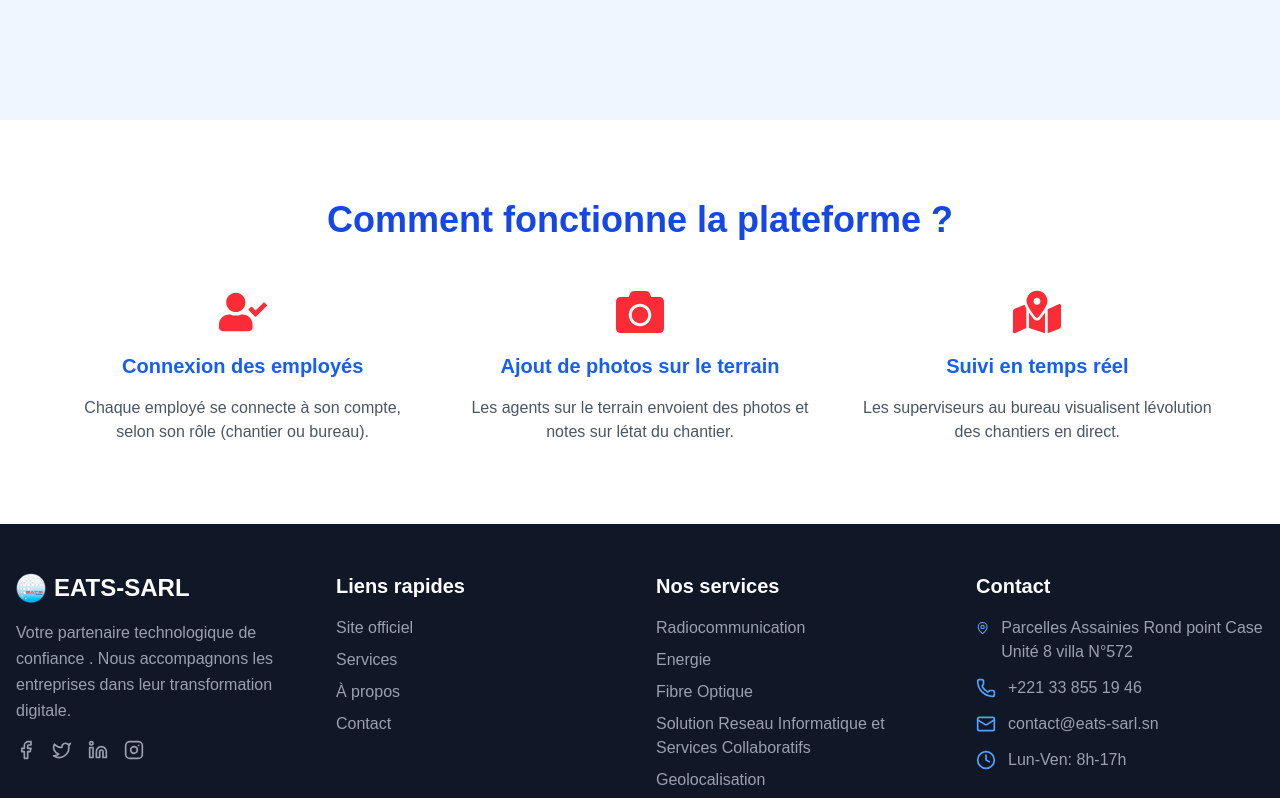
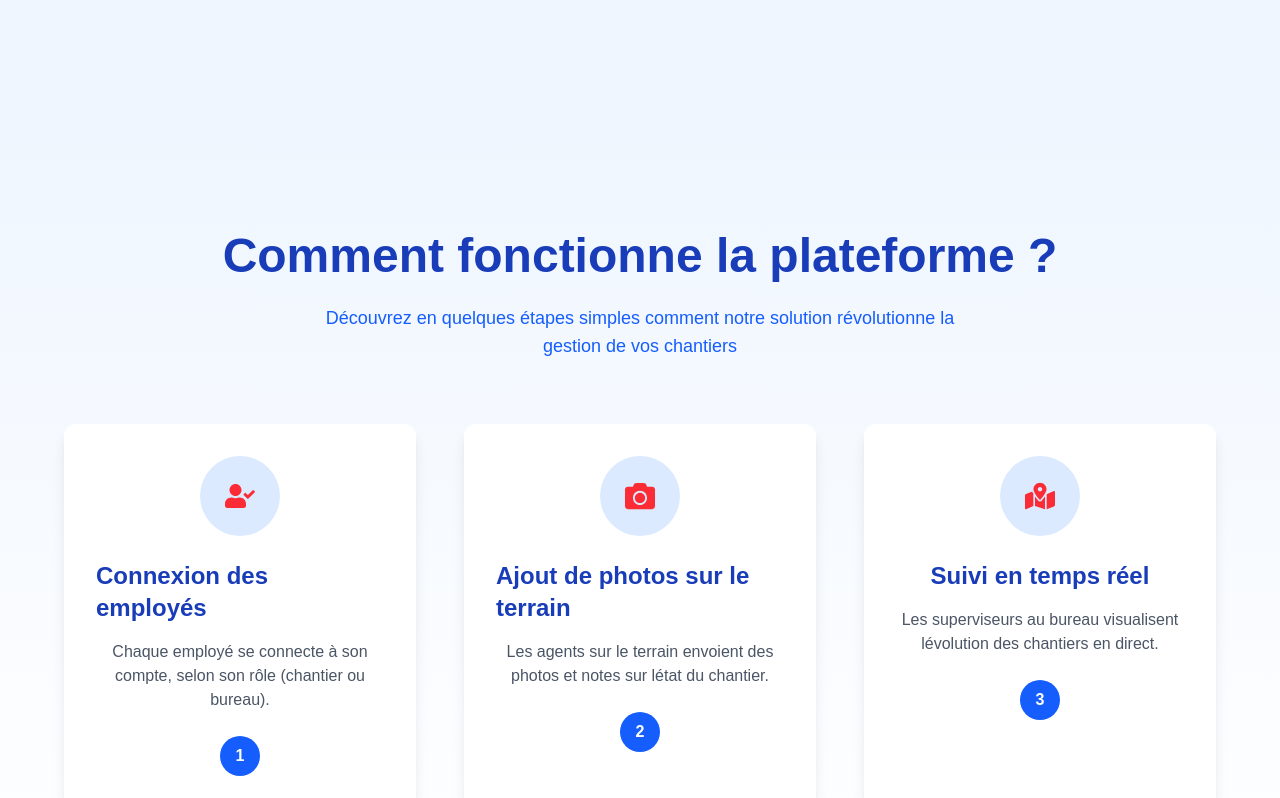
Before and after one commit to mfa008/ChantierTrack, a Next.js app in the folder frontend/: page / in a window 1280 px wide. Shown: the part 680-1478 px from the top of the page. Built offline with nearby package versions, Linux system fonts and the light colour scheme.

Commit message:
Amelioration de la page HowItWork et du Header

```diff
--- a/frontend/component/footer.tsx
+++ b/frontend/component/footer.tsx
@@ -43,12 +43,12 @@ export function Footer() {
               les entreprises dans leur transformation digitale.
             </p>
             <div className="flex space-x-4">
-              <a
+              {/* <a
                 href="#"
                 className="text-gray-400 hover:text-blue-400 transition-colors"
               >
                 <Facebook className="h-5 w-5" />
-              </a>
+              </a> */}
               <a
                 href="#"
                 className="text-gray-400 hover:text-blue-400 transition-colors"
--- a/frontend/component/header.tsx
+++ b/frontend/component/header.tsx
@@ -3,7 +3,7 @@
 import { useState, useEffect } from 'react';
 import { Menu, X } from 'lucide-react';
 import { Button } from './ui/button';
-// import Image from 'next/image';
+import Image from 'next/image';
 
 export function Header() {
   const [isMenuOpen, setIsMenuOpen] = useState(false);
@@ -34,8 +34,8 @@ export function Header() {
         <div className="flex items-center justify-between">
           <div className="flex items-center space-x-2">
             {/* <Monitor className="h-8 w-8 text-blue-600" /> */}
-            {/* <Image src="images/BM.png" alt="" width={40} height={40} /> */}
-            {/* <span className="text-2xl font-bold text-white">BM-Technologies</span> */}
+            <Image src="/Images/LogoEats.png" alt="" width={40} height={40} />
+            <span className="text-2xl font-bold text-blue-500">Plateforme de Suivi de l&apos;Avancement des Chantiers </span>
           </div>
 
           {/* Desktop Navigation */}
--- a/frontend/component/howItWork.tsx
+++ b/frontend/component/howItWork.tsx
@@ -1,40 +1,85 @@
 "use client";
 
 import { FaUserCheck, FaMapMarkedAlt, FaCamera } from "react-icons/fa";
+import { motion } from "framer-motion";
+import { fadeIn, staggerContainer } from "@/lib/motion";
 
 export default function HowItWorks() {
   return (
-    <section className="bg-white py-20 px-6 text-center">
-      <h2 className="text-3xl md:text-4xl font-bold text-blue-700 mb-12">
+    <section className="min-h-screen bg-gradient-to-b from-blue-50 to-white py-20 px-6 flex flex-col justify-center">
+      <div className="max-w-7xl mx-auto">
+        <motion.div
+          variants={staggerContainer(0.1, 0.3)}
+          initial="hidden"
+          whileInView="show"
+          viewport={{ once: false, amount: 0.25 }}
+          className="text-center mb-16"
+        >
+          <motion.h2
+            variants={fadeIn('up', 'tween', 0.2, 1)}
+            className="text-4xl md:text-5xl font-bold text-blue-800 mb-6"
+          >
             Comment fonctionne la plateforme ?
-      </h2>
+          </motion.h2>
+          <motion.p
+            variants={fadeIn('up', 'tween', 0.4, 1)}
+            className="text-lg text-blue-600 max-w-2xl mx-auto"
+          >
+            Découvrez en quelques étapes simples comment notre solution révolutionne la gestion de vos chantiers
+          </motion.p>
+        </motion.div>
 
-      <div className="grid gap-10 md:grid-cols-3 max-w-6xl mx-auto">
+        <div className="grid gap-12 md:grid-cols-3 max-w-6xl mx-auto">
           {/* Étape 1 */}
-        <div className="flex flex-col items-center space-y-4">
-          <FaUserCheck className="text-red-500 text-5xl" />
-          <h3 className="text-xl text-blue-600 font-semibold">Connexion des employés</h3>
-          <p className="text-gray-600">
+          <motion.div
+            variants={fadeIn('right', 'tween', 0.2, 1)}
+            className="flex flex-col items-center p-8 bg-white rounded-xl shadow-lg hover:shadow-xl transition-shadow duration-300"
+          >
+            <div className="flex items-center justify-center w-20 h-20 rounded-full bg-blue-100 mb-6">
+              <FaUserCheck className="text-red-500 text-3xl" />
+            </div>
+            <h3 className="text-2xl text-blue-800 font-semibold mb-4">Connexion des employés</h3>
+            <p className="text-gray-600 text-center">
               Chaque employé se connecte à son compte, selon son rôle (chantier ou bureau).
             </p>
-        </div>
+            <span className="mt-6 text-white bg-blue-600 rounded-full w-10 h-10 flex items-center justify-center font-bold">
+              1
+            </span>
+          </motion.div>
 
           {/* Étape 2 */}
-        <div className="flex flex-col items-center space-y-4">
-          <FaCamera className="text-red-500 text-5xl" />
-          <h3 className="text-xl text-blue-600 font-semibold">Ajout de photos sur le terrain</h3>
-          <p className="text-gray-600">
+          <motion.div
+            variants={fadeIn('up', 'tween', 0.4, 1)}
+            className="flex flex-col items-center p-8 bg-white rounded-xl shadow-lg hover:shadow-xl transition-shadow duration-300"
+          >
+            <div className="flex items-center justify-center w-20 h-20 rounded-full bg-blue-100 mb-6">
+              <FaCamera className="text-red-500 text-3xl" />
+            </div>
+            <h3 className="text-2xl text-blue-800 font-semibold mb-4">Ajout de photos sur le terrain</h3>
+            <p className="text-gray-600 text-center">
               Les agents sur le terrain envoient des photos et notes sur létat du chantier.
             </p>
-        </div>
+            <span className="mt-6 text-white bg-blue-600 rounded-full w-10 h-10 flex items-center justify-center font-bold">
+              2
+            </span>
+          </motion.div>
 
           {/* Étape 3 */}
-        <div className="flex flex-col items-center space-y-4">
-          <FaMapMarkedAlt className="text-red-500 text-5xl" />
-          <h3 className="text-xl text-blue-600 font-semibold">Suivi en temps réel</h3>
-          <p className="text-gray-600">
+          <motion.div
+            variants={fadeIn('left', 'tween', 0.6, 1)}
+            className="flex flex-col items-center p-8 bg-white rounded-xl shadow-lg hover:shadow-xl transition-shadow duration-300"
+          >
+            <div className="flex items-center justify-center w-20 h-20 rounded-full bg-blue-100 mb-6">
+              <FaMapMarkedAlt className="text-red-500 text-3xl" />
+            </div>
+            <h3 className="text-2xl text-blue-800 font-semibold mb-4">Suivi en temps réel</h3>
+            <p className="text-gray-600 text-center">
               Les superviseurs au bureau visualisent lévolution des chantiers en direct.
             </p>
+            <span className="mt-6 text-white bg-blue-600 rounded-full w-10 h-10 flex items-center justify-center font-bold">
+              3
+            </span>
+          </motion.div>
         </div>
       </div>
     </section>
--- /dev/null
+++ b/frontend/lib/motion.ts
@@ -0,0 +1,40 @@
+import { Variants } from 'framer-motion';
+
+export const staggerContainer = (
+  staggerChildren?: number,
+  delayChildren?: number
+): Variants => ({
+  hidden: {},
+  show: {
+    transition: {
+      staggerChildren,
+      delayChildren,
+    },
+  },
+});
+
+import type { AnimationGeneratorType } from 'framer-motion';
+
+export const fadeIn = (
+  direction: 'up' | 'down' | 'left' | 'right' = 'up',
+  type: AnimationGeneratorType = 'tween',
+  delay: number = 0,
+  duration: number = 1
+): Variants => ({
+  hidden: {
+    x: direction === 'left' ? 100 : direction === 'right' ? -100 : 0,
+    y: direction === 'up' ? 100 : direction === 'down' ? -100 : 0,
+    opacity: 0,
+  },
+  show: {
+    x: 0,
+    y: 0,
+    opacity: 1,
+    transition: {
+      type,
+      delay,
+      duration,
+      ease: 'easeOut',
+    },
+  },
+});
--- a/frontend/package.json
+++ b/frontend/package.json
@@ -12,6 +12,7 @@
     "@radix-ui/react-slot": "^1.2.3",
     "class-variance-authority": "^0.7.1",
     "clsx": "^2.1.1",
+    "framer-motion": "^12.23.12",
     "lucide-react": "^0.537.0",
     "next": "15.4.6",
     "react": "19.1.0",
--- /dev/null
+++ b/frontend/src/app/component/ui/button.tsx
@@ -0,0 +1,55 @@
+import * as React from 'react';
+import { Slot } from '@radix-ui/react-slot';
+import { cva, type VariantProps } from 'class-variance-authority';
+import { cn } from '@/lib/utils';
+
+const buttonVariants = cva(
+  'inline-flex items-center justify-center whitespace-nowrap rounded-md text-sm font-medium ring-offset-background transition-colors focus-visible:outline-none focus-visible:ring-2 focus-visible:ring-ring focus-visible:ring-offset-2 disabled:pointer-events-none disabled:opacity-50',
+  {
+    variants: {
+      variant: {
+        default: 'bg-primary text-primary-foreground hover:bg-primary/90',
+        destructive:
+          'bg-destructive text-destructive-foreground hover:bg-destructive/90',
+        outline:
+          'border border-input bg-background hover:bg-accent hover:text-accent-foreground',
+        secondary:
+          'bg-secondary text-secondary-foreground hover:bg-secondary/80',
+        ghost: 'hover:bg-accent hover:text-accent-foreground',
+        link: 'text-primary underline-offset-4 hover:underline',
+      },
+      size: {
+        default: 'h-10 px-4 py-2',
+        sm: 'h-9 rounded-md px-3',
+        lg: 'h-11 rounded-md px-8',
+        icon: 'h-10 w-10',
+      },
+    },
+    defaultVariants: {
+      variant: 'default',
+      size: 'default',
+    },
+  }
+);
+
+export interface ButtonProps
+  extends React.ButtonHTMLAttributes<HTMLButtonElement>,
+    VariantProps<typeof buttonVariants> {
+  asChild?: boolean;
+}
+
+const Button = React.forwardRef<HTMLButtonElement, ButtonProps>(
+  ({ className, variant, size, asChild = false, ...props }, ref) => {
+    const Comp = asChild ? Slot : 'button';
+    return (
+      <Comp
+        className={cn(buttonVariants({ variant, size, className }))}
+        ref={ref}
+        {...props}
+      />
+    );
+  }
+);
+Button.displayName = 'Button';
+
+export { Button, buttonVariants };
```
Also changed, not shown: 1 other file (tests, documents, lock files or other folders). Lines whose indentation alone changed are shown as unchanged.
